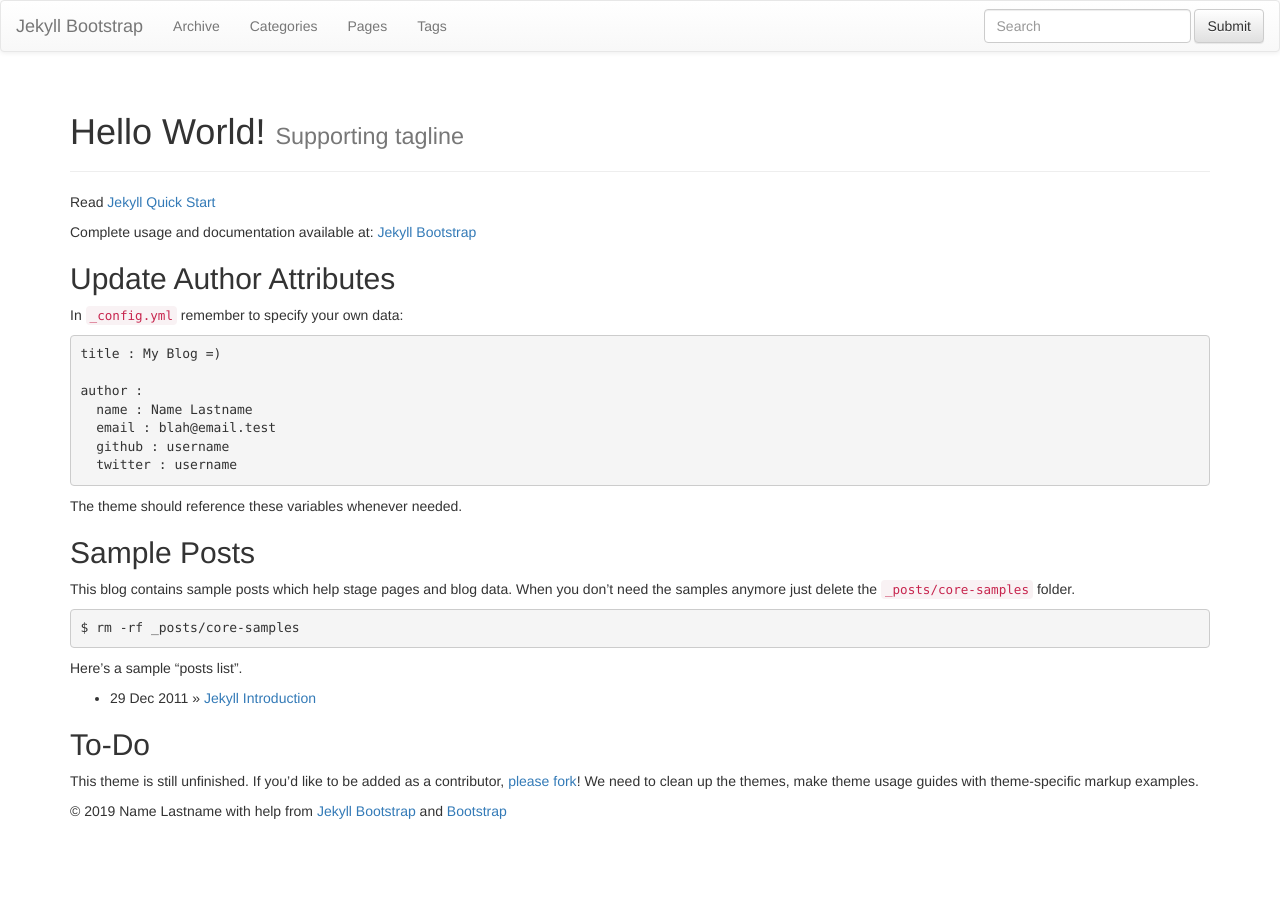
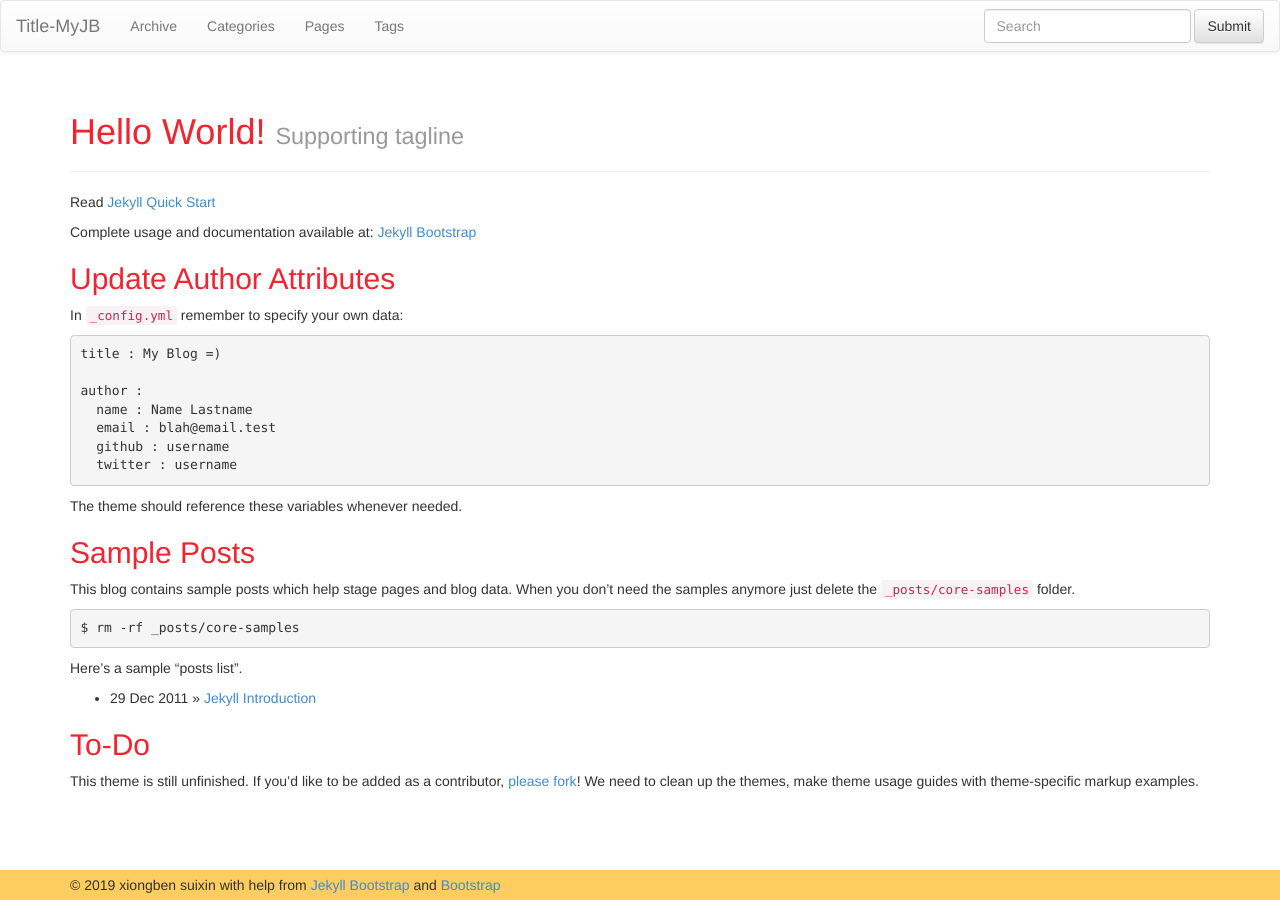
Before and after one commit to drizzleing/drizzleing.github.io, a Jekyll site: the page built from index.md, in a window 1280 px wide. Built offline with Jekyll 4.4.1, drawn with Linux system fonts in a browser that asks for light colours; nearby versions of some CDN libraries; library files that are not in the unit come from our copies.

Commit message:
move bootstrap to bootstrap-3

```diff
--- a/_config.yml
+++ b/_config.yml
@@ -8,13 +8,13 @@
 # Themes are encouraged to use these universal variables
 # so be sure to set them if your theme uses them.
 #
-title : Jekyll Bootstrap
+title : Title-MyJB
 tagline: Site Tagline
 author :
-  name : Name Lastname
-  email : blah@email.test
-  github : username
-  twitter : username
+  name : xiongben suixin
+  email : xiongbensuixin@qq.com
+  github : xiongbensuixin
+  twitter : xiongbensuixin
   feedburner : feedname
 
 # The production_url is only used when full-domain names are needed
@@ -25,7 +25,7 @@
 # Else if you are pushing to username.github.io, replace with your username.
 # Finally if you are pushing to a GitHub project page, include the project name at the end.
 #
-production_url : http://username.github.io
+production_url : http://xiongbensuixin.github.io
 
 gems: ["jekyll-sitemap"]
 
```
Also changed, not shown: assets/themes/bootstrap-3/bootstrap/css/bootstrap-theme.min.css (renamed from assets/themes/bootstrap/css/bootstrap-theme.min.css), assets/themes/bootstrap-3/bootstrap/css/bootstrap.min.css (renamed from assets/themes/bootstrap/css/bootstrap.min.css), assets/themes/bootstrap-3/bootstrap/css/bs-sticky-footer.css (renamed from assets/themes/bootstrap/css/bs-sticky-footer.css), assets/themes/bootstrap-3/bootstrap/fonts/glyphicons-halflings-regular.ttf (renamed from assets/themes/bootstrap/fonts/glyphicons-halflings-regular.ttf), assets/themes/bootstrap-3/bootstrap/fonts/glyphicons-halflings-regular.woff (renamed from assets/themes/bootstrap/fonts/glyphicons-halflings-regular.woff), assets/themes/bootstrap-3/bootstrap/js/bootstrap.min.js (renamed from assets/themes/bootstrap/js/bootstrap.min.js), assets/themes/bootstrap-3/css/style.css (renamed from assets/themes/css/style.css), assets/themes/bootstrap-3/twitter/bootstrap/css/bootstrap.2.2.2.min.css (renamed from assets/themes/twitter/bootstrap/css/bootstrap.2.2.2.min.css), assets/themes/bootstrap-3/twitter/bootstrap/img/glyphicons-halflings-white.png (renamed from assets/themes/twitter/bootstrap/img/glyphicons-halflings-white.png), assets/themes/bootstrap-3/twitter/bootstrap/img/glyphicons-halflings.png (renamed from assets/themes/twitter/bootstrap/img/glyphicons-halflings.png), assets/themes/bootstrap-3/twitter/css/style.css (renamed from assets/themes/twitter/css/style.css), 5 other files.
